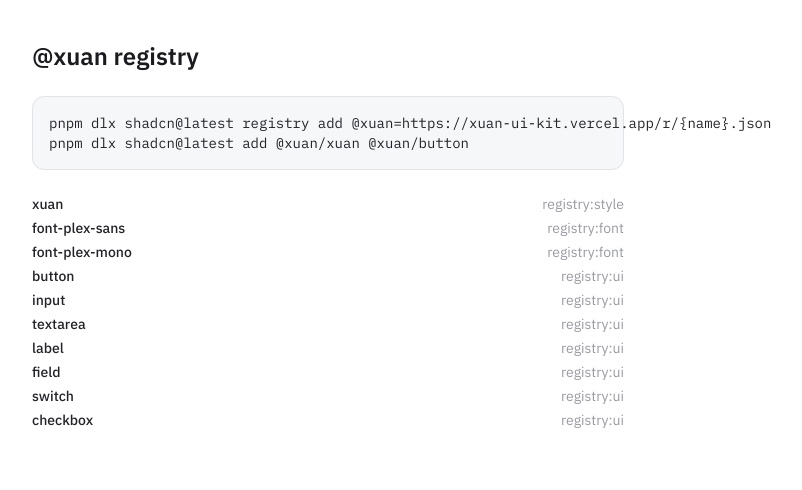
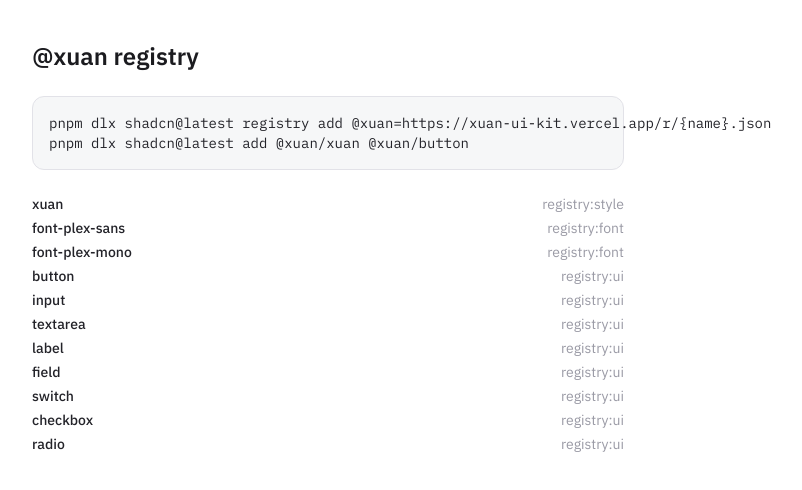
Before and after one commit to xuanvan229/xuan-ui-kit, a Next.js app: page / in a window 1280 px wide. Shown: the top 490 px of the page, without its empty margins (312-1114 px from the left). Built offline with nearby package versions, Linux system fonts and the light colour scheme.

Commit message:
feat(ui): add radio

```diff
--- a/registry.json
+++ b/registry.json
@@ -460,6 +460,24 @@
           "type": "registry:ui"
         }
       ]
+    },
+    {
+      "name": "radio",
+      "type": "registry:ui",
+      "title": "Radio",
+      "description": "20px radio group with a popping 8px dot.",
+      "dependencies": [
+        "@base-ui/react"
+      ],
+      "registryDependencies": [
+        "utils"
+      ],
+      "files": [
+        {
+          "path": "registry/xuan/ui/radio.tsx",
+          "type": "registry:ui"
+        }
+      ]
     }
   ]
 }
--- /dev/null
+++ b/registry/xuan/ui/radio.tsx
@@ -0,0 +1,36 @@
+"use client"
+
+import { Radio as RadioPrimitive } from "@base-ui/react/radio"
+import { RadioGroup as RadioGroupPrimitive } from "@base-ui/react/radio-group"
+
+import { cn } from "@/lib/utils"
+
+function RadioGroup({ className, ...props }: RadioGroupPrimitive.Props) {
+  return (
+    <RadioGroupPrimitive
+      data-slot="radio-group"
+      className={cn("flex flex-col gap-3.5", className)}
+      {...props}
+    />
+  )
+}
+
+function Radio({ className, ...props }: RadioPrimitive.Root.Props) {
+  return (
+    <RadioPrimitive.Root
+      data-slot="radio"
+      className={cn(
+        "peer flex size-5 shrink-0 cursor-pointer items-center justify-center rounded-full border border-line-input bg-white outline-none transition-control focus-visible:focus-ring data-checked:border-accent-600 data-checked:bg-accent-500 data-disabled:cursor-not-allowed data-disabled:border-disabled-line data-disabled:bg-disabled-bg data-disabled:data-checked:border-disabled-fill-line data-disabled:data-checked:bg-disabled-fill",
+        className
+      )}
+      {...props}
+    >
+      <RadioPrimitive.Indicator
+        data-slot="radio-indicator"
+        className="size-2 rounded-full bg-white transition-[transform,opacity] duration-[120ms] ease-in data-disabled:bg-ink-muted data-starting-style:scale-[0.4] data-starting-style:opacity-0"
+      />
+    </RadioPrimitive.Root>
+  )
+}
+
+export { Radio, RadioGroup }
```
Also changed, not shown: 1 other file (tests, documents, lock files or other folders).
